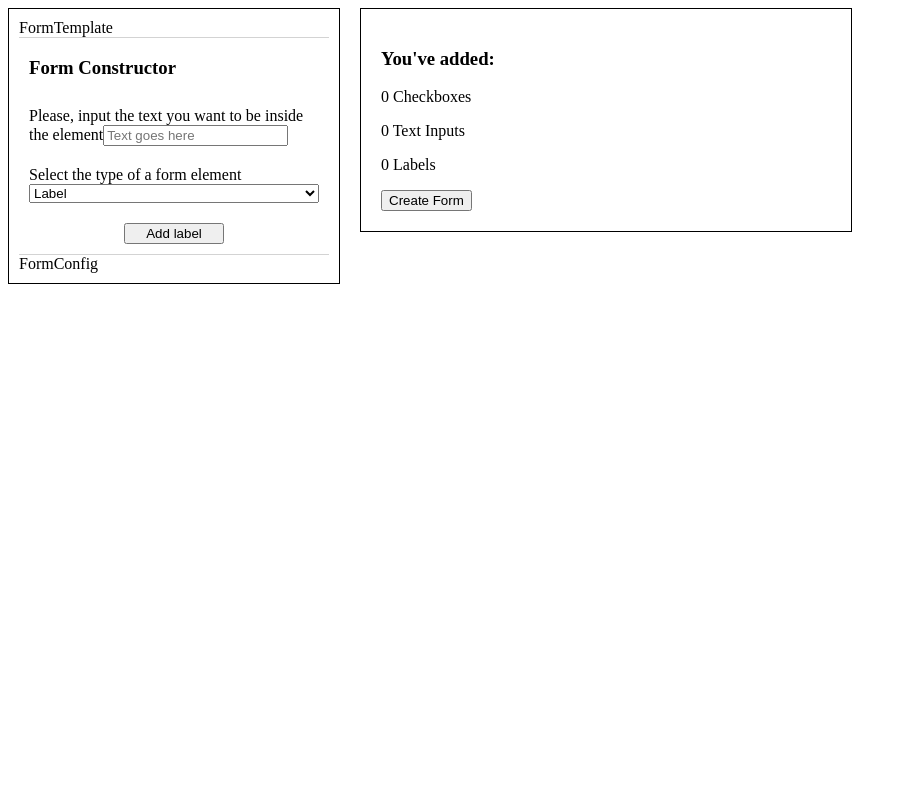
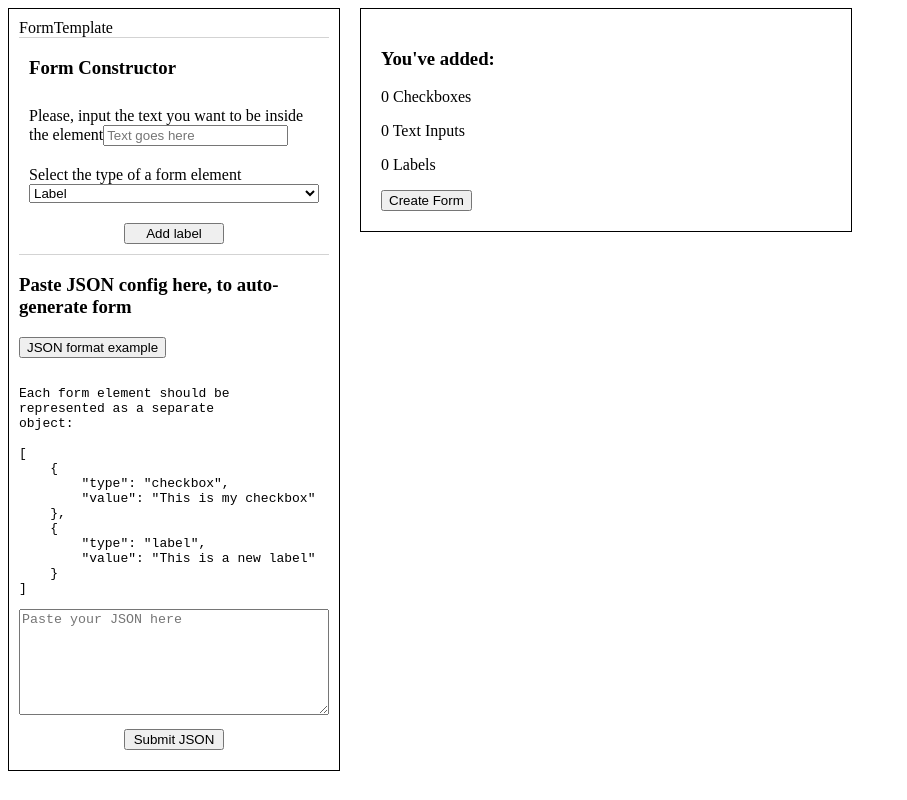
Before and after one commit to tony-blackie/form-constructor, a React app: page / in a window 1280 px wide. Shown: the whole page, without its empty margins (0-907 px from the left). Built offline with nearby package versions, Linux system fonts and the light colour scheme.

Commit message:
Move pre tag to separate component

```diff
--- /dev/null
+++ b/src/components/ExampleJSON.jsx
@@ -0,0 +1,27 @@
+import React, { Component } from 'react';
+
+const ExampleJSON = () => {
+//Such ugly JSX formatting is required for correct code display "as is".
+    return (
+<pre>
+{`
+Each form element should be
+represented as a separate
+object:
+
+[
+    {
+        "type": "checkbox",
+        "value": "This is my checkbox"
+    },
+    {
+        "type": "label",
+        "value": "This is a new label"
+    }
+]
+`}
+</pre>
+    );
+};
+
+export default ExampleJSON;
--- a/src/components/FormConfig.jsx
+++ b/src/components/FormConfig.jsx
@@ -1,9 +1,36 @@
 import React, { Component } from 'react';
+import ExampleJSON from './ExampleJSON.jsx';
 
 export default class FormConfig extends Component {
+
+    constructor(props) {
+        super(props);
+
+        this.state = {
+            isExampleVisible: false
+        };
+
+        this.toggleExample = this.toggleExample.bind(this);
+    }
+
+    toggleExample(event) {
+        this.setState({isExampleVisible: !this.state.isExampleVisible});
+    }
+
     render() {
         return (
-            <div>FormConfig</div>
+            <form className="config">
+                <h3>Paste JSON config here, to auto-generate form</h3>
+                <button onClick={this.toggleExample}>JSON format example</button>
+
+                <ExampleJSON />
+
+                <textarea placeholder="Paste your JSON here" className="config__textarea"></textarea>
+
+                <div className="config__submit-wrapper">
+                    <input type="submit" value="Submit JSON" className="config__submit" />
+                </div>
+            </form>
         );
     }
 }
```
